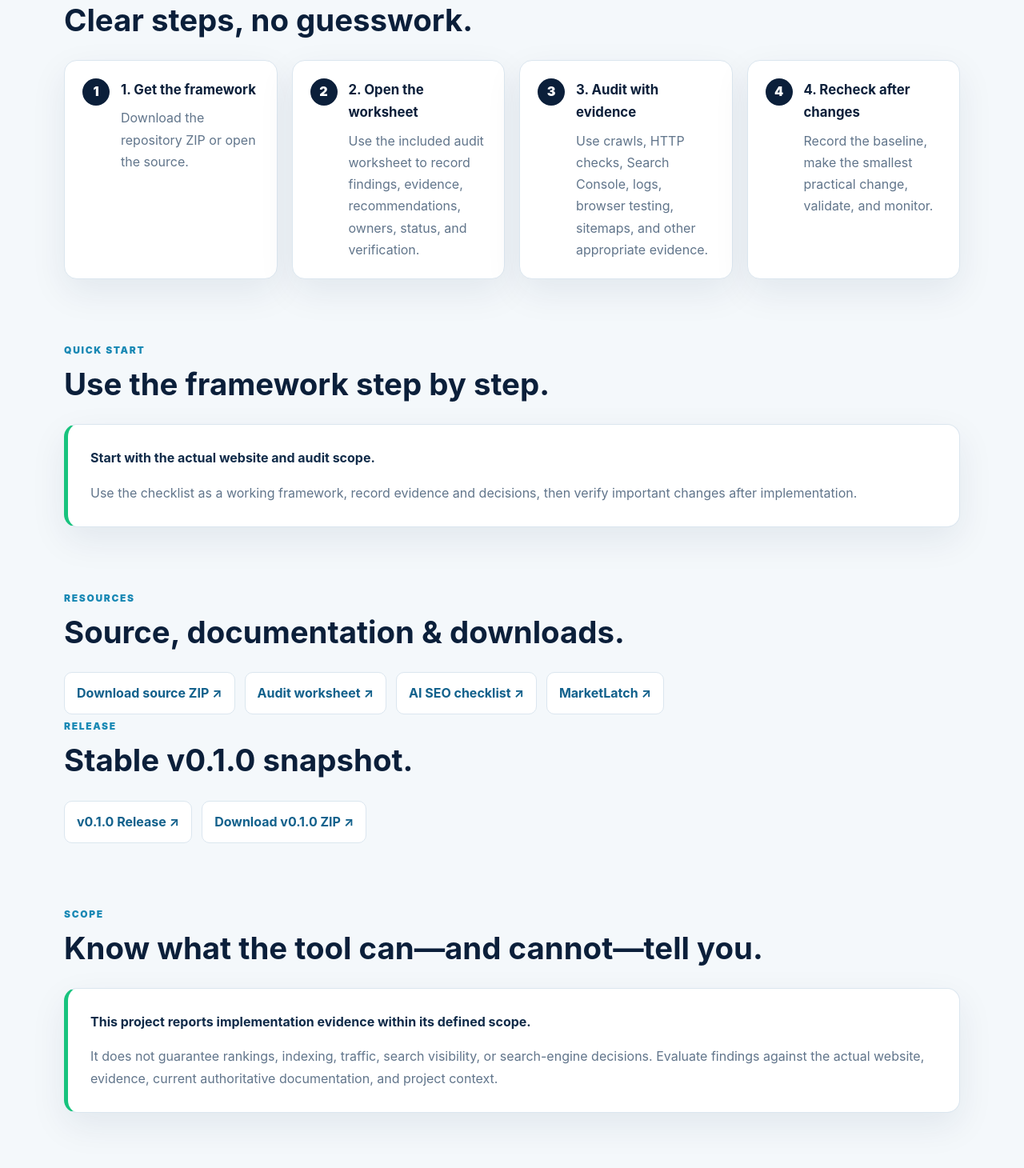
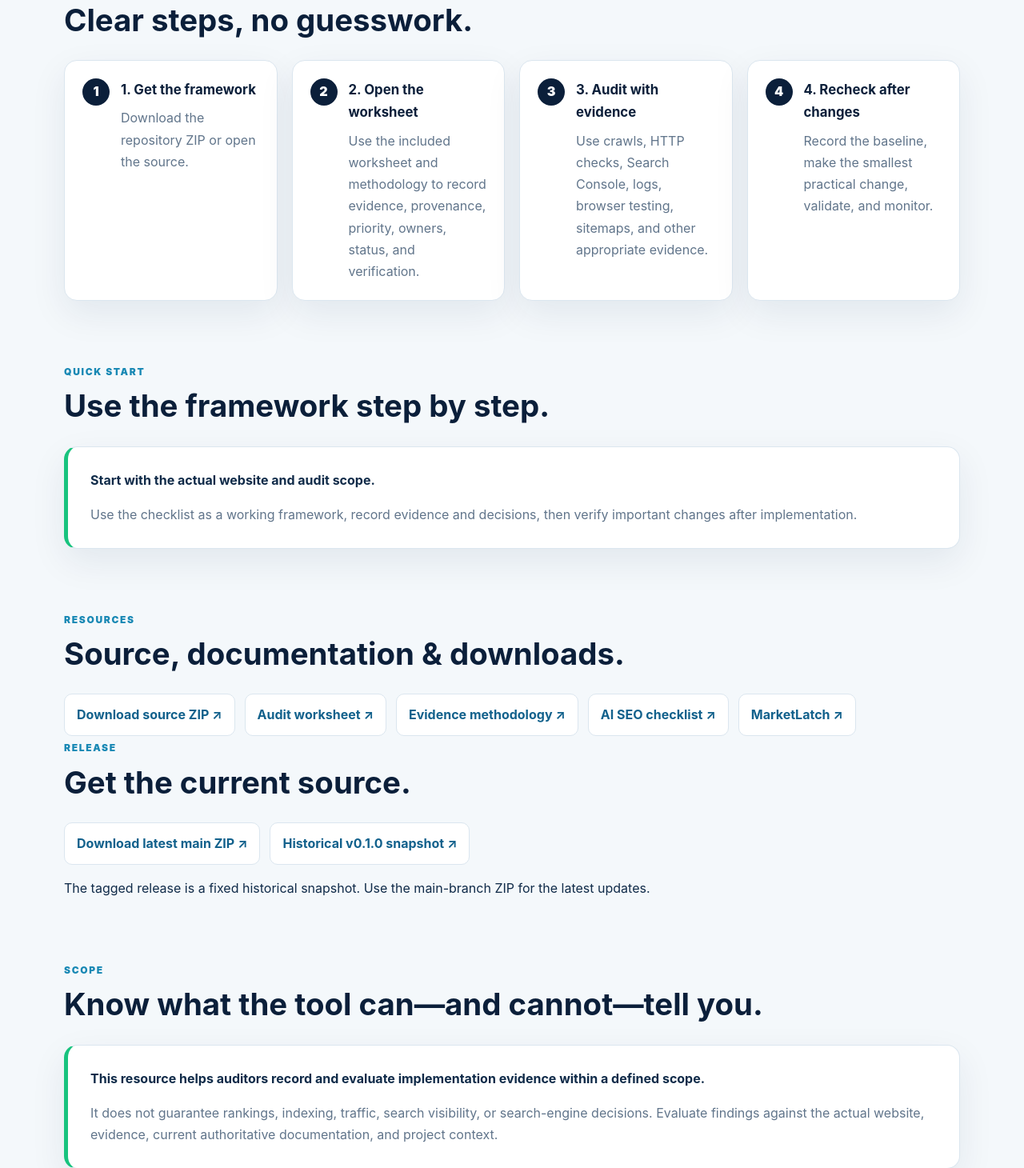
Before and after one commit to nadeemalamseo/technical-seo-audit-checklist, a plain HTML site: page index.html in a window 1280 px wide. Shown: the part 1473-2933 px from the top of the page at 80% size. Drawn offline with Linux system fonts and the light colour scheme.

Commit message:
Improve landing page metadata and current download guidance

```diff
--- a/index.html
+++ b/index.html
@@ -1,4 +1,4 @@
-<!doctype html><html lang="en"><head><meta charset="utf-8"><meta name="viewport" content="width=device-width,initial-scale=1"><title>Technical SEO Audit Checklist | MarketLatch</title><meta name="description" content="A structured technical SEO audit framework for crawlability, indexability, canonicalization, redirects, sitemaps, status codes, architecture, performance, rendering, and validation."><meta name="theme-color" content="#0b1f3a"><link rel="canonical" href="https://nadeemalamseo.github.io/technical-seo-audit-checklist/"><style>
+<!doctype html><html lang="en"><head><meta charset="utf-8"><meta name="viewport" content="width=device-width,initial-scale=1"><title>Technical SEO Audit Checklist | MarketLatch</title><meta name="description" content="A structured technical SEO audit framework for crawlability, indexability, canonicalization, redirects, sitemaps, status codes, architecture, performance, rendering, and validation."><meta name="theme-color" content="#0b1f3a"><meta property="og:type" content="website"><meta property="og:title" content="Technical SEO Audit Checklist | MarketLatch"><meta property="og:description" content="Evidence-led technical SEO audit worksheet for crawlability, indexability, canonicals, redirects, sitemaps, performance, rendering, and verification."><meta property="og:url" content="https://nadeemalamseo.github.io/technical-seo-audit-checklist/"><meta name="twitter:card" content="summary"><meta name="twitter:title" content="Technical SEO Audit Checklist | MarketLatch"><meta name="twitter:description" content="An evidence-led technical SEO audit framework and worksheet."><link rel="canonical" href="https://nadeemalamseo.github.io/technical-seo-audit-checklist/"><style>
 :root{--navy:#0b1f3a;--navy2:#12345a;--green:#18c37e;--cyan:#4fd8ff;--ink:#102b49;--muted:#61758b;--bg:#f4f8fb;--card:#fff;--line:#dbe6ef;--shadow:0 16px 45px rgba(15,39,71,.08)}
 *{box-sizing:border-box}html{scroll-behavior:smooth}body{margin:0;background:var(--bg);color:var(--ink);font:16px/1.7 Inter,ui-sans-serif,system-ui,-apple-system,BlinkMacSystemFont,"Segoe UI",sans-serif}.wrap{width:min(1120px,calc(100% - 40px));margin:auto}
 .topbar{position:sticky;top:0;z-index:20;background:rgba(11,31,58,.94);backdrop-filter:blur(14px);border-bottom:1px solid rgba(255,255,255,.1)}.nav{min-height:64px;display:flex;align-items:center;justify-content:space-between;gap:20px}.brand{font-weight:800;color:#fff;text-decoration:none;letter-spacing:.02em}.brand b{color:var(--green)}.navlinks{display:flex;gap:22px}.navlinks a{color:#dcebf6;text-decoration:none;font-size:.92rem}.navlinks a:hover{color:var(--cyan)}
@@ -17,9 +17,9 @@ main{padding:70px 0}.section{margin:0 0 74px}.section-head>span{font-size:.75rem
 <main><div class="wrap">
 <section class="section"><div class="section-head"><span>CAPABILITIES</span><h2>Built for focused, practical work.</h2></div><div class="grid"><article class="card"><span class="icon">A</span><h3>Accessibility & Crawlability</h3><p>Review HTTPS, access restrictions, robots.txt, crawl patterns, internal links, and orphan pages.</p></article><article class="card"><span class="icon">I</span><h3>Indexability & Canonicals</h3><p>Audit noindex, canonical signals, duplicate URLs, status codes, and intended indexability.</p></article><article class="card"><span class="icon">A</span><h3>Architecture & Performance</h3><p>Review site hierarchy, internal linking, mobile experience, Core Web Vitals, resources, and rendering.</p></article><article class="card"><span class="icon">V</span><h3>Validation & Follow-up</h3><p>Document evidence, prioritize actions, implement carefully, recrawl, and verify corrections.</p></article></div></section>
 <section class="section"><div class="section-head"><span>WORKFLOW</span><h2>From input to useful evidence.</h2></div><div class="workflow">SCOPE → ACCESS → CRAWLABILITY → INDEXABILITY → CANONICALS → STATUS/REDIRECTS → SITEMAPS → ARCHITECTURE → PERFORMANCE → VERIFY</div></section>
-<section class="section"><div class="section-head"><span>SETUP GUIDE</span><h2>Clear steps, no guesswork.</h2></div><div class="steps"><article class="step"><div class="num">1</div><div><h3>1. Get the framework</h3><p>Download the repository ZIP or open the source.</p></div></article><article class="step"><div class="num">2</div><div><h3>2. Open the worksheet</h3><p>Use the included audit worksheet to record findings, evidence, recommendations, owners, status, and verification.</p></div></article><article class="step"><div class="num">3</div><div><h3>3. Audit with evidence</h3><p>Use crawls, HTTP checks, Search Console, logs, browser testing, sitemaps, and other appropriate evidence.</p></div></article><article class="step"><div class="num">4</div><div><h3>4. Recheck after changes</h3><p>Record the baseline, make the smallest practical change, validate, and monitor.</p></div></article></div></section><section id="quick" class="section"><div class="section-head"><span>QUICK START</span><h2>Use the framework step by step.</h2></div><div class="callout"><strong>Start with the actual website and audit scope.</strong><p>Use the checklist as a working framework, record evidence and decisions, then verify important changes after implementation.</p></div></section>
-<section id="resources" class="section"><div class="section-head"><span>RESOURCES</span><h2>Source, documentation & downloads.</h2></div><div class="resource-grid"><a class="link" href="https://github.com/nadeemalamseo/technical-seo-audit-checklist/archive/refs/heads/main.zip">Download source ZIP ↗</a><a class="link" href="https://github.com/nadeemalamseo/technical-seo-audit-checklist/blob/main/checklist.md">Audit worksheet ↗</a><a class="link" href="https://github.com/nadeemalamseo/ai-seo-implementation-checklist">AI SEO checklist ↗</a><a class="link" href="https://marketlatch.com/">MarketLatch ↗</a></div><section class="section"><div class="section-head"><span>RELEASE</span><h2>Stable v0.1.0 snapshot.</h2></div><div class="resource-grid"><a class="link" href="https://github.com/nadeemalamseo/technical-seo-audit-checklist/releases/tag/v0.1.0">v0.1.0 Release ↗</a><a class="link" href="https://github.com/nadeemalamseo/technical-seo-audit-checklist/archive/refs/tags/v0.1.0.zip">Download v0.1.0 ZIP ↗</a></div></section>
-<section class="section"><div class="section-head"><span>SCOPE</span><h2>Know what the tool can—and cannot—tell you.</h2></div><div class="callout"><strong>This project reports implementation evidence within its defined scope.</strong><p>It does not guarantee rankings, indexing, traffic, search visibility, or search-engine decisions. Evaluate findings against the actual website, evidence, current authoritative documentation, and project context.</p></div></section>
+<section class="section"><div class="section-head"><span>SETUP GUIDE</span><h2>Clear steps, no guesswork.</h2></div><div class="steps"><article class="step"><div class="num">1</div><div><h3>1. Get the framework</h3><p>Download the repository ZIP or open the source.</p></div></article><article class="step"><div class="num">2</div><div><h3>2. Open the worksheet</h3><p>Use the included worksheet and methodology to record evidence, provenance, priority, owners, status, and verification.</p></div></article><article class="step"><div class="num">3</div><div><h3>3. Audit with evidence</h3><p>Use crawls, HTTP checks, Search Console, logs, browser testing, sitemaps, and other appropriate evidence.</p></div></article><article class="step"><div class="num">4</div><div><h3>4. Recheck after changes</h3><p>Record the baseline, make the smallest practical change, validate, and monitor.</p></div></article></div></section><section id="quick" class="section"><div class="section-head"><span>QUICK START</span><h2>Use the framework step by step.</h2></div><div class="callout"><strong>Start with the actual website and audit scope.</strong><p>Use the checklist as a working framework, record evidence and decisions, then verify important changes after implementation.</p></div></section>
+<section id="resources" class="section"><div class="section-head"><span>RESOURCES</span><h2>Source, documentation & downloads.</h2></div><div class="resource-grid"><a class="link" href="https://github.com/nadeemalamseo/technical-seo-audit-checklist/archive/refs/heads/main.zip">Download source ZIP ↗</a><a class="link" href="https://github.com/nadeemalamseo/technical-seo-audit-checklist/blob/main/checklist.md">Audit worksheet ↗</a><a class="link" href="https://github.com/nadeemalamseo/technical-seo-audit-checklist/blob/main/methodology.md">Evidence methodology ↗</a><a class="link" href="https://github.com/nadeemalamseo/ai-seo-implementation-checklist">AI SEO checklist ↗</a><a class="link" href="https://marketlatch.com/">MarketLatch ↗</a></div><section class="section"><div class="section-head"><span>RELEASE</span><h2>Get the current source.</h2></div><div class="resource-grid"><a class="link" href="https://github.com/nadeemalamseo/technical-seo-audit-checklist/archive/refs/heads/main.zip">Download latest main ZIP ↗</a><a class="link" href="https://github.com/nadeemalamseo/technical-seo-audit-checklist/releases/tag/v0.1.0">Historical v0.1.0 snapshot ↗</a></div><p>The tagged release is a fixed historical snapshot. Use the main-branch ZIP for the latest updates.</p></section>
+<section class="section"><div class="section-head"><span>SCOPE</span><h2>Know what the tool can—and cannot—tell you.</h2></div><div class="callout"><strong>This resource helps auditors record and evaluate implementation evidence within a defined scope.</strong><p>It does not guarantee rankings, indexing, traffic, search visibility, or search-engine decisions. Evaluate findings against the actual website, evidence, current authoritative documentation, and project context.</p></div></section>
 <section class="section"><div class="section-head"><span>RELATED TOOLS</span><h2>Explore related MarketLatch tools.</h2></div><div class="resource-grid"><a class="link" href="https://nadeemalamseo.github.io/ai-seo-implementation-checklist/">AI SEO Implementation Checklist ↗</a><a class="link" href="https://nadeemalamseo.github.io/technical-seo-url-checker/">Technical SEO URL Checker ↗</a><a class="link" href="https://nadeemalamseo.github.io/xml-sitemap-validator/">XML Sitemap Validator ↗</a></div></section></div>
 </main><footer class="footer"><div class="wrap">Built by MarketLatch · <a href="https://github.com/nadeemalamseo/technical-seo-audit-checklist">GitHub repository</a> · <a href="https://marketlatch.com/">MarketLatch</a></div></footer>
 </body></html>
```
